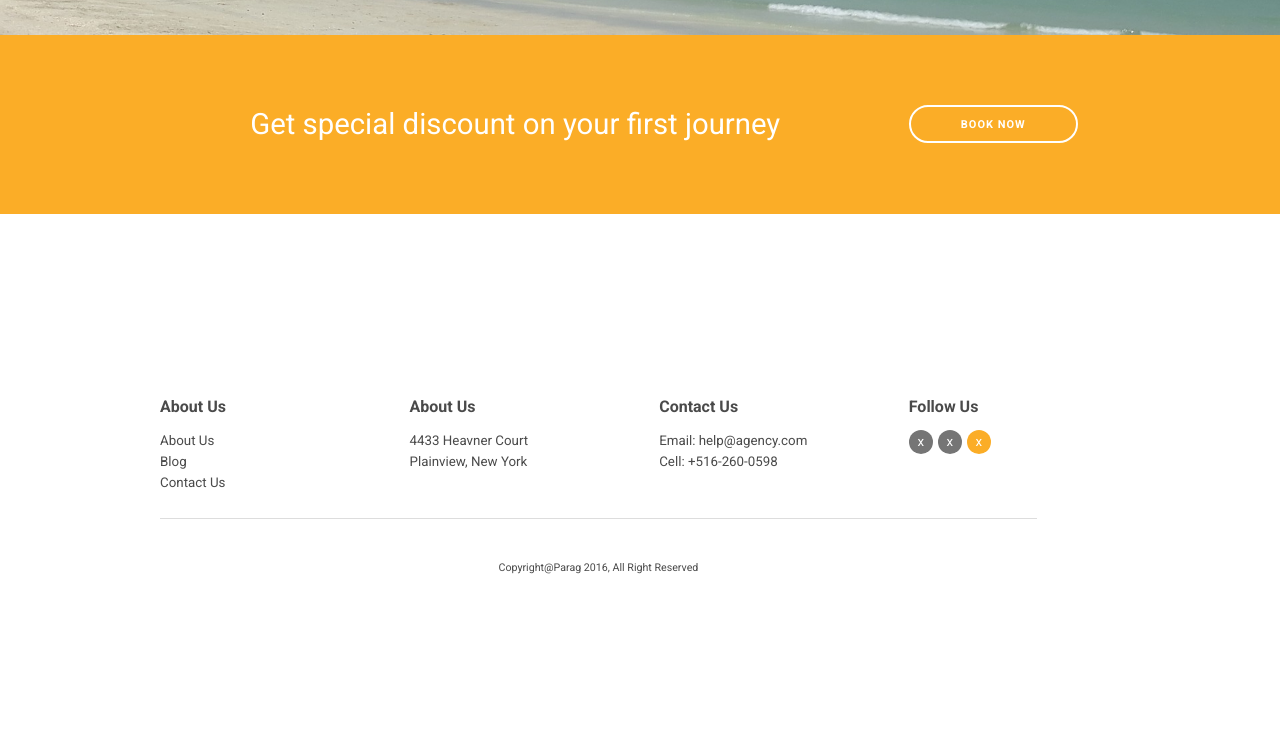
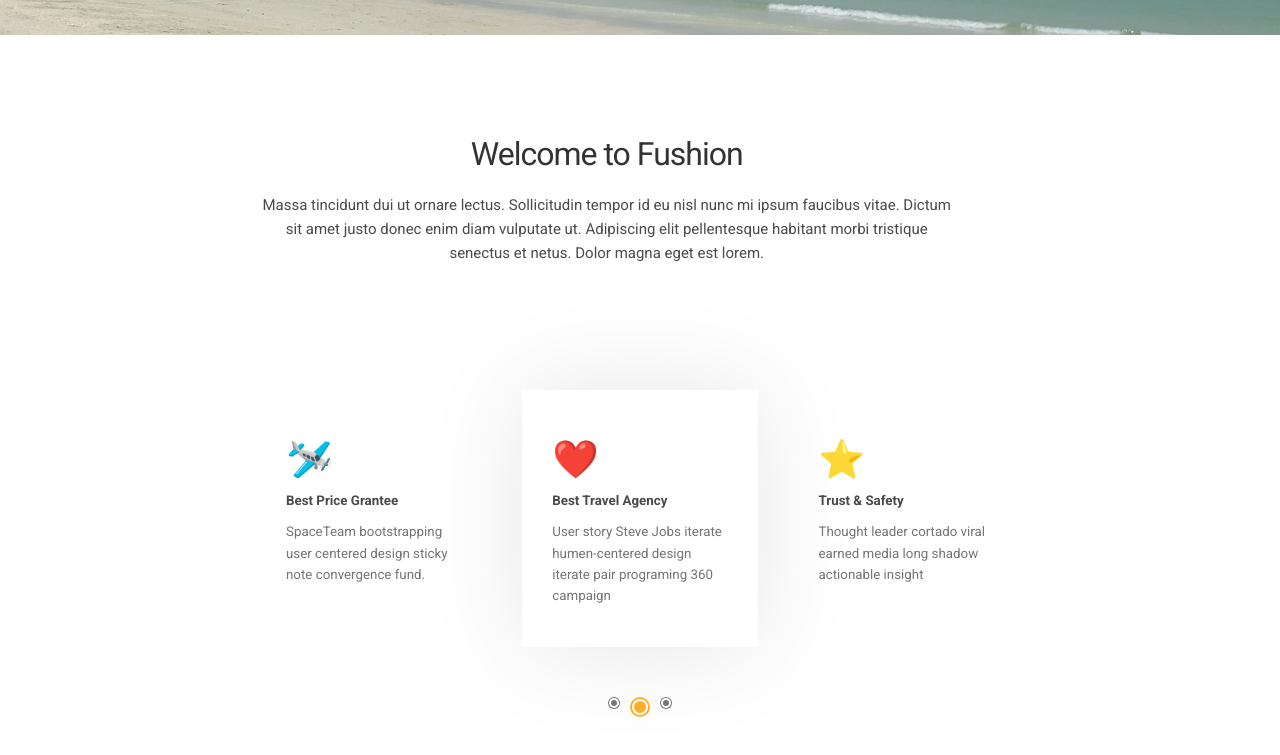
Before and after one commit to emircanerkul/psd-to-html, a plain HTML site: page fusion-travel-agency/index.html in a window 1280 px wide. Shown: the part 565-1320 px from the top of the page. Before the commit the page ends 1212 px from the top, so only its background shows below. Drawn offline with Linux system fonts and the light colour scheme.

Commit message:
Fusion template carousel section is done

```diff
--- a/fusion-travel-agency/assets/css/main.scss
+++ b/fusion-travel-agency/assets/css/main.scss
@@ -4,6 +4,91 @@ $text-color: #4a4a4a;
 
 * {
     font-family: 'Roboto', sans-serif;
+    color: $text-color;
+}
+
+h1 {
+    color: #333;
+    text-align: center;
+    font-size: 24pt;
+}
+
+section {
+    padding: 100px 0;
+
+    &.small {
+        max-width: 960px;
+        margin: auto;
+    }
+
+    & .carousel {
+        padding: 100px 0 50px 0;
+
+        &>.item {
+            padding: 40px 30px;
+            color: $seco-color !important;
+            font-size: 10pt;
+
+            &.active {
+                -webkit-box-shadow: 0px 0px 100px 0px rgba(0, 0, 0, 0.1);
+                -moz-box-shadow: 0px 0px 100px 0px rgba(0, 0, 0, 0.1);
+                box-shadow: 0px 0px 100px 0px rgba(0, 0, 0, 0.1);
+            }
+
+            &>.icon {
+                font-size: 28pt;
+                color: $base-color;
+            }
+
+            &>.title {
+                font-weight: bold;
+                margin-bottom: 10px;
+            }
+        }
+    }
+
+    & .pagination {
+        &>ul {
+            list-style: none;
+            width: fit-content;
+            margin: auto;
+
+            &>li {
+                float: left;
+                line-height: 12px;
+                background: $seco-color;
+                height: 12px;
+                width: 12px;
+                border-radius: 50%;
+
+                &.active {
+                    background: $base-color;
+                    height: 20px;
+                    width: 20px;
+
+                    &::before {
+                        margin: 2px;
+                        height: 12px;
+                        width: 12px;
+                    }
+                }
+
+                &::before {
+                    content: "";
+                    position: absolute;
+                    margin: 1px;
+                    border: solid 2px #fff;
+                    height: 6px;
+                    width: 6px;
+                    border-radius: 50%;
+                }
+            }
+
+            &>li:not(:first-child) {
+                margin-left: 10px;
+            }
+        }
+    }
 }
 
 header {
@@ -37,14 +122,20 @@ header {
         }
 
         & .phone {
+            color: #fff;
+            line-height: 31px;
+            text-align: right;
+
             &::before {
+                color: #fff;
                 content: "📞";
                 margin-right: 5px;
                 font-size: 12pt;
             }
 
-            line-height: 31px;
-            text-align: right;
+            &>b {
+                color: #fff;
+            }
         }
     }
 
@@ -68,12 +159,13 @@ header {
         position: absolute;
         left: 100px;
         bottom: 40px;
-        color: white;
+        color: #fff;
 
         &>span {
             display: block;
             font-weight: bold;
             text-transform: uppercase;
+            color: #fff;
         }
 
         &:before {
@@ -96,7 +188,8 @@ header {
 section#action {
     background-color: $base-color;
     padding: 50px 0;
-    & .title{
+
+    & .title {
         color: #fff;
         font-size: 22pt;
         text-align: center;
--- a/fusion-travel-agency/index.html
+++ b/fusion-travel-agency/index.html
@@ -11,6 +11,7 @@
     <link href="https://fonts.googleapis.com/css?family=Roboto:400,500,700&display=swap" rel="stylesheet">
 </head>
 <body>
+
     <header>
         <div class="container">
             <div class="row navbar">
@@ -43,6 +44,47 @@
         </div>
         <div class="watch-intro">Watch<span>Intro Video</span></div>
     </header>
+
+    <section class="small">
+        <div class="container">
+            <div class="row">
+                <div class="eleven columns">
+                    <h1>Welcome to Fushion</h1>
+                </div>
+            </div>
+            <div class="row">
+                <div class="eleven columns">
+                    <p class="center">Massa tincidunt dui ut ornare lectus. Sollicitudin tempor id eu nisl nunc mi ipsum
+                        faucibus vitae. Dictum sit amet justo donec enim diam vulputate ut. Adipiscing elit pellentesque
+                        habitant morbi tristique senectus et netus. Dolor magna eget est lorem.</p>
+                </div>
+            </div>
+            <div class="row carousel">
+                <div class="four columns item">
+                    <div class="icon">🛩️</div>
+                    <div class="title">Best Price Grantee</div>
+                    SpaceTeam bootstrapping user centered design sticky note convergence fund.
+                </div>
+                <div class="four columns item active">
+                    <div class="icon">❤️</div>
+                    <div class="title">Best Travel Agency</div>
+                    User story Steve Jobs iterate humen-centered design iterate pair programing 360 campaign
+                </div>
+                <div class="four columns item">
+                    <div class="icon">⭐</div>
+                    <div class="title">Trust & Safety</div>
+                    Thought leader cortado viral earned media long shadow actionable insight
+                </div>
+            </div>
+            <div class="row pagination">
+                <ul>
+                    <li></li>
+                    <li class="active"></li>
+                    <li></li>
+                </ul>
+            </div>
+        </div>
+    </section>
 
     <section id="action">
         <div class="container">
```
Also changed, not shown: fusion-travel-agency/assets/css/main.css, 2 other files.
